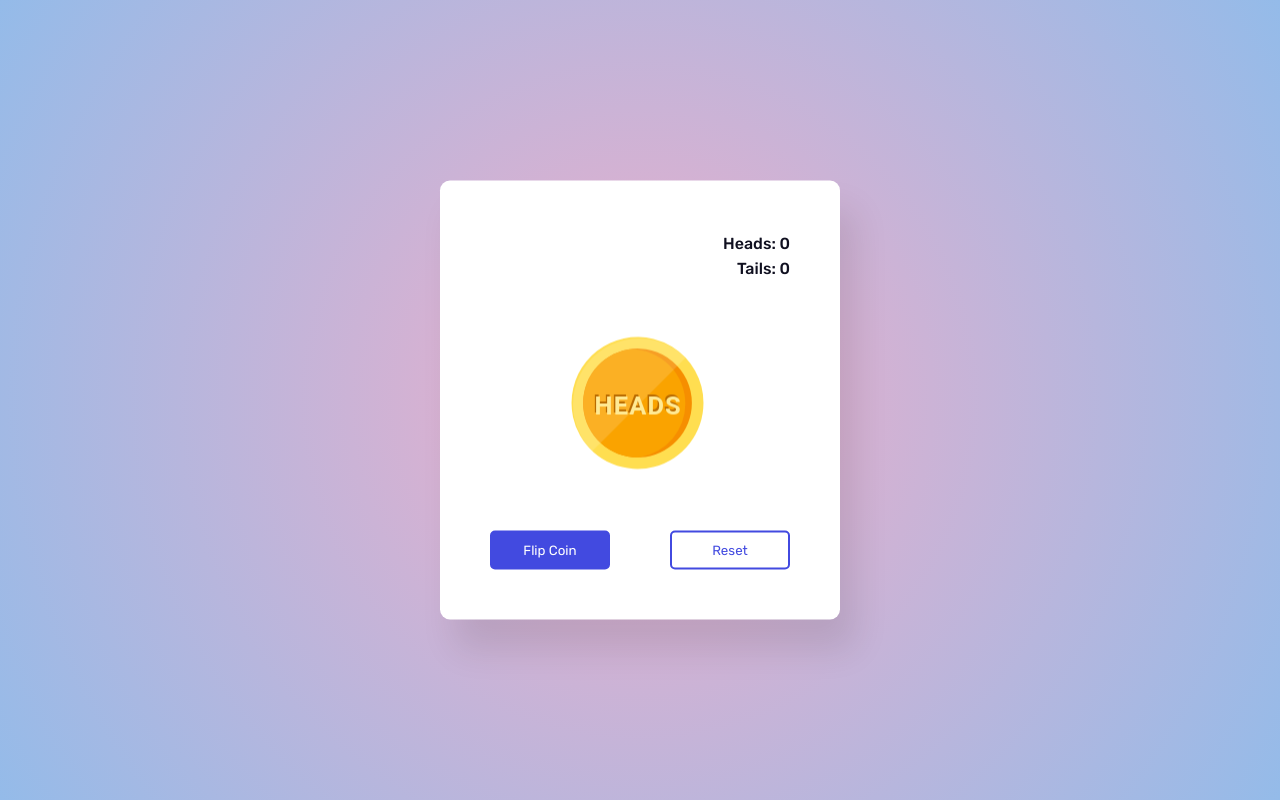
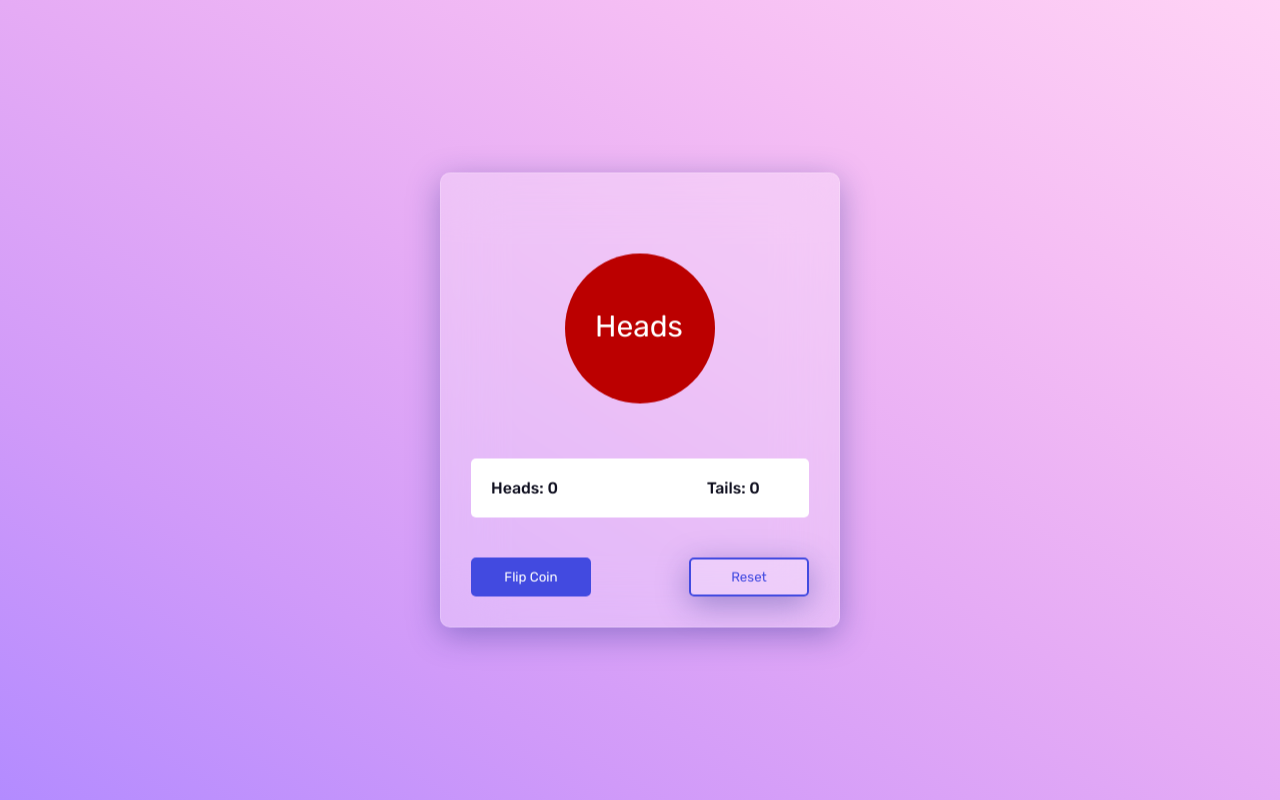
Before and after one commit to realpvblo/CoinFlipGame, a plain HTML site: page index.html in a window 1280 px wide. Drawn offline with Linux system fonts and the light colour scheme.

Commit message:
update coin

```diff
--- a/index.html
+++ b/index.html
@@ -10,17 +10,19 @@
 </head>
 <body>
     <div class="container">
+        <div class="coin" id="coin">
+            <div class="heads">
+                <!-- <img src="heads.svg"> -->
+                <p class="textH">Heads</p>
+            </div>
+            <div class="tails">
+                <!-- <img src="tails.svg"> -->
+                <p class="textT">Tails</p>
+            </div>
+        </div>
         <div class="stats">
             <p id="heads-count">Heads: 0</p>
             <p id="tails-count">Tails: 0</p>
-        </div>
-        <div class="coin" id="coin">
-            <div class="heads">
-                <img src="heads.svg">
-            </div>
-            <div class="tails">
-                <img src="tails.svg">
-            </div>
         </div>
         <div class="buttons">
             <button id="flip-button">
--- a/style.css
+++ b/style.css
@@ -6,27 +6,49 @@
 }
 body{
     height: 100%;
-
-    background: radial-gradient(circle, rgba(238,174,202,1) 0%, rgba(148,187,233,1) 100%) fixed;
+    background: linear-gradient(to left bottom, #ffd3f5, #f5bef4, #e5abf5, #d09af9, #b38bff) fixed;
 }
 .container{
-    background-color: #ffffff;
+    /* background-color: #ffffff; */
     width: 400px;
-    padding: 50px;
+    padding: 30px;
     position: absolute;
     transform: translate(-50%,-50%);
     top: 50%;
     left: 50%;
-    box-shadow: 15px 30px 35px rgba(0,0,0,0.1);
+    /* box-shadow: 15px 30px 35px rgba(0,0,0,0.1); */
     border-radius: 10px;
     -webkit-perspective: 300px;
     perspective: 300px;
+
+
+    background: rgba( 255, 255, 255, 0.25 );
+    box-shadow: 0 8px 32px 0 rgba( 31, 38, 135, 0.37 );
+    backdrop-filter: blur( 30px );
+    -webkit-backdrop-filter: blur( 4px );
+    border: 1px solid rgba( 255, 255, 255, 0.18 );
 }
-.stats{
+/* .stats{
     text-align: right;
     color: #101020;
     font-weight: 500;
     line-height: 25px;
+} */
+.stats{
+    background-color: white;
+    display: flex;
+    color: #101020;
+    font-weight: 500;
+    padding: 20px;
+    margin-bottom: 40px;
+    margin-top: 55px;
+    /* box-shadow: 0 0 20px rgba(0,139,253,0.25); */
+    /* border: 2.5px solid #424ae0; */
+    border-radius: 5px;
+}
+
+.stats p:nth-last-child(1){
+  margin-left: 50%;
 }
 .coin{
     height: 150px;
@@ -36,8 +58,37 @@ body{
     -webkit-transform-style: preserve-3d;
             transform-style: preserve-3d;
 }
-.coin img{
+/* .coin img{
     width: 145px;
+} */
+.heads{
+    background-color: #bb0000;
+    -webkit-border-radius: 50%;
+    -moz-border-radius: 50%;
+    border-radius: 50%;
+}
+.tails{
+    background-color: blue;
+    -webkit-border-radius: 50%;
+    -moz-border-radius: 50%;
+    border-radius: 50%;
+    transform: rotateX(180deg);
+}
+.textH{
+    font-size: 30px;
+    color: white;
+    position: relative;
+    /* top: 50%;
+    left: 50%; */
+    margin: 55px 30px;
+}
+.textT{
+    font-size: 30px;
+    color: white;
+    position: relative;
+    /* top: 50%;
+    left: 50%; */
+    margin: 55px 40px;
 }
 .heads,.tails{
     position: absolute;
@@ -45,9 +96,6 @@ body{
     height: 100%;
     -webkit-backface-visibility: hidden;
             backface-visibility: hidden;
-}
-.tails{
-    transform: rotateX(180deg);
 }
 @keyframes spin-tails{
     0%{
@@ -86,6 +134,12 @@ button{
     color: #101020;
 }
 #reset-button{
-    background-color: #ffffff;
+    /* background-color: #ffffff; */
     color: #424ae0;
+
+    background: rgba( 255, 255, 255, 0.25 );
+    box-shadow: 0 8px 32px 0 rgba( 31, 38, 135, 0.37 );
+    /* backdrop-filter: blur( 30px ); */
+    -webkit-backdrop-filter: blur( 4px );
+    /* border: 1px solid rgba( 255, 255, 255, 0.18 ); */
 }
```
